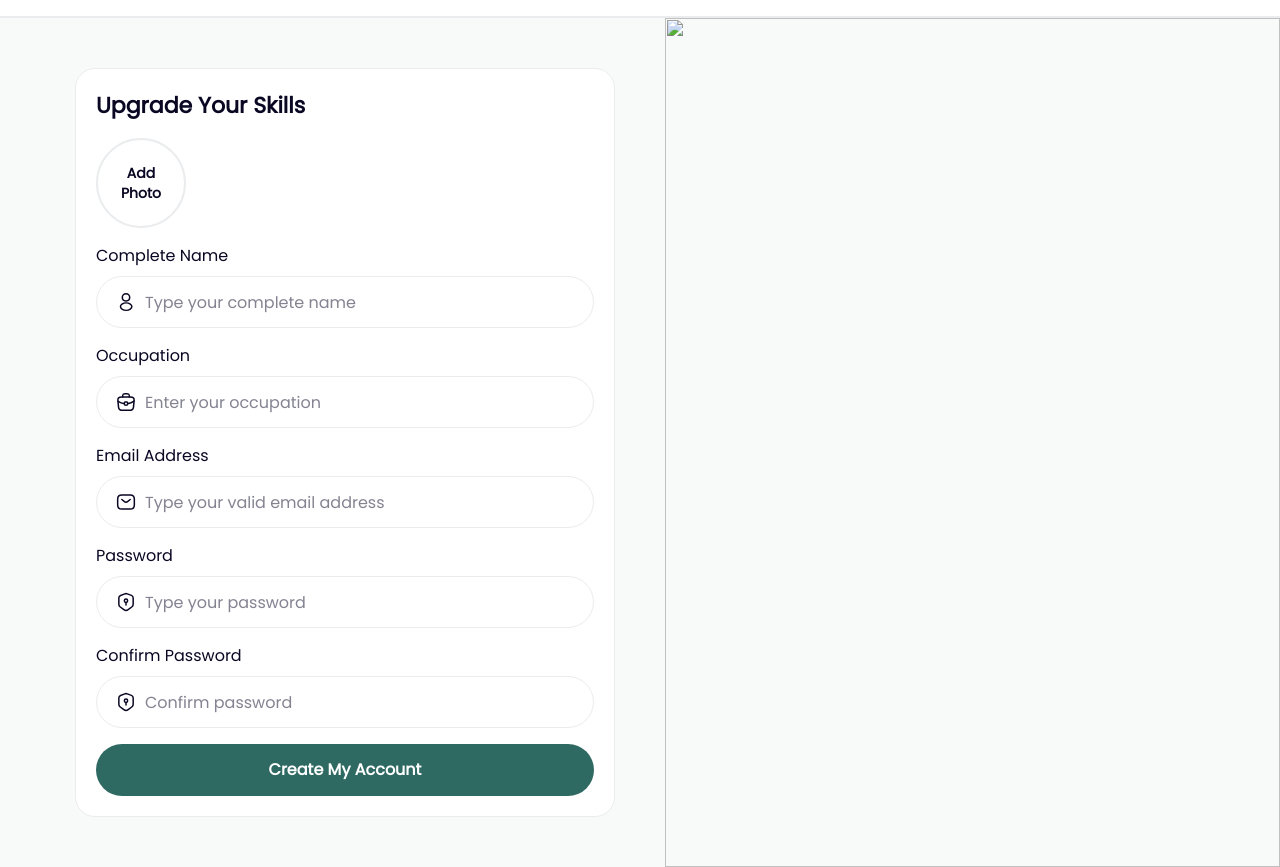
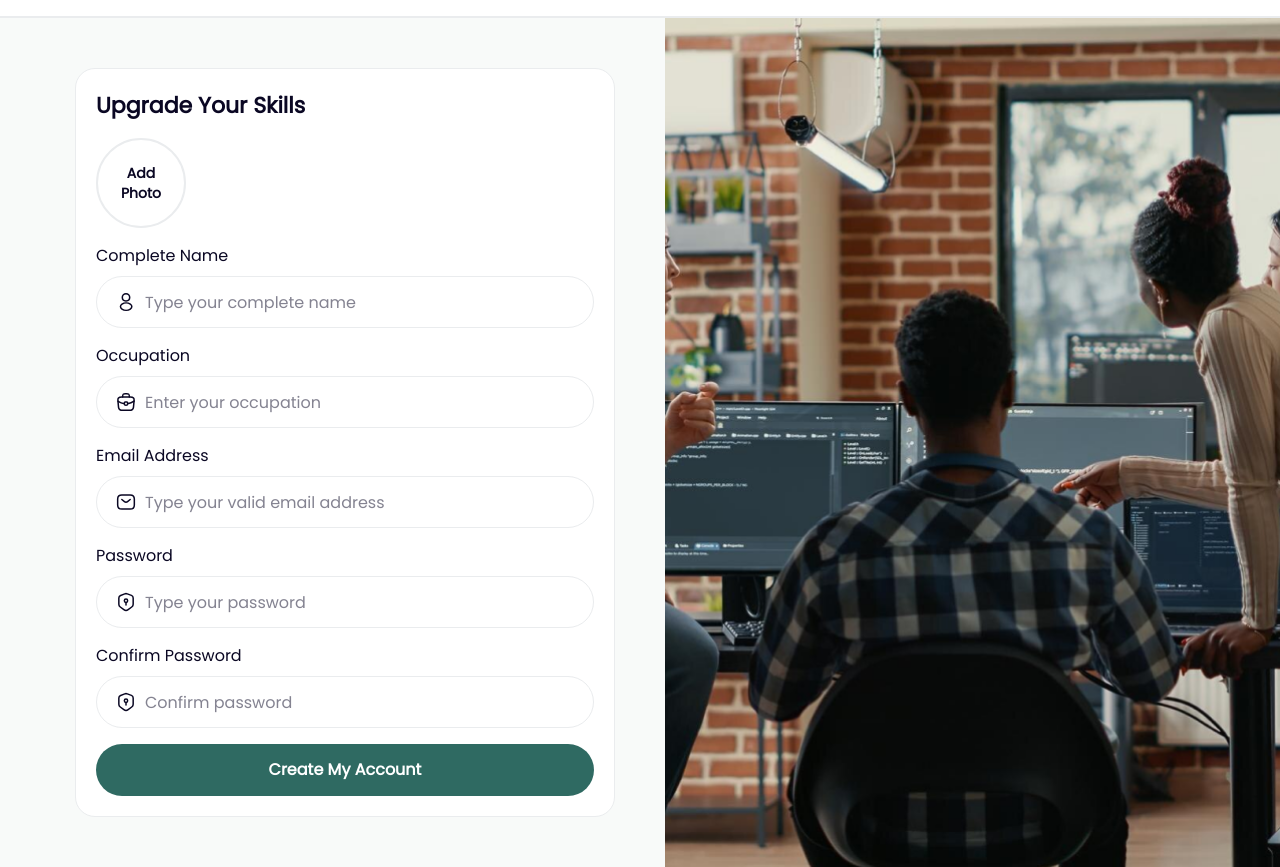
Before and after one commit to bayuaji17/bwa-magang, a website: page index.html in a window 1280 px wide. Shown: the part 72-939 px from the top of the page. Drawn offline with Linux system fonts and the light colour scheme; the site is published under a folder, as on GitHub Pages, so addresses that start at the root find nothing.

Commit message:
fix relative path

```diff
--- a/index.html
+++ b/index.html
@@ -491,8 +491,8 @@
       <!-- Right Side -->
       <div class="relative h-full">
         <img
-          src="/assets/banner.png"
-          alt=""
+          src="assets/banner.png"
+          alt="banner image"
           class="w-full h-full object-cover"
         />
       </div>
```
